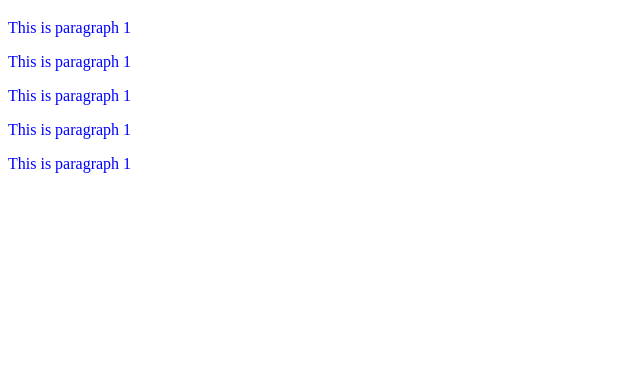
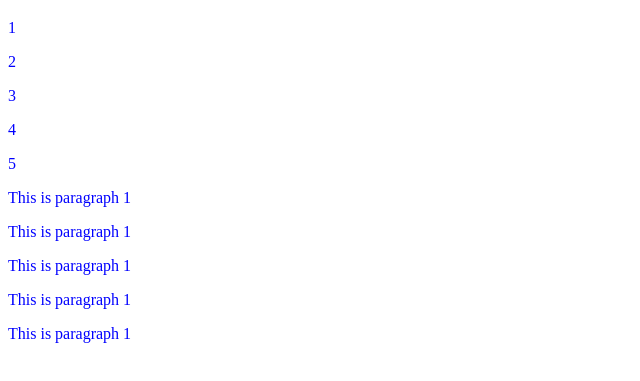
Before and after one commit to Mackenson/d3Demo, a website: page index.html in a window 1280 px wide. Shown: the part 61-442 px from the top of the page, without its empty margins (0-640 px from the left). Drawn offline with nearby package versions, Linux system fonts and the light colour scheme.

Commit message:
Data Loading And Binding with d3.js

```diff
--- /dev/null
+++ b/dataLoadingAndBinding.js
@@ -0,0 +1,10 @@
+
+var dataset = [1,2,3,4,5];
+
+d3.select('body')
+  .selectAll('p')
+  .data(dataset)
+  .enter()
+  .append('p')
+  // .text('D3 is great');
+  .text(function (d) { return d; });
--- a/index.html
+++ b/index.html
@@ -8,6 +8,7 @@
   <body>
     <h1>hello from d3</h1>
     <script src="https://d3js.org/d3.v5.min.js"></script>
+    <script src="dataLoadingAndBinding.js"></script>
     <script src="domManipulation.js"></script>
   </body>
 </html>
```
